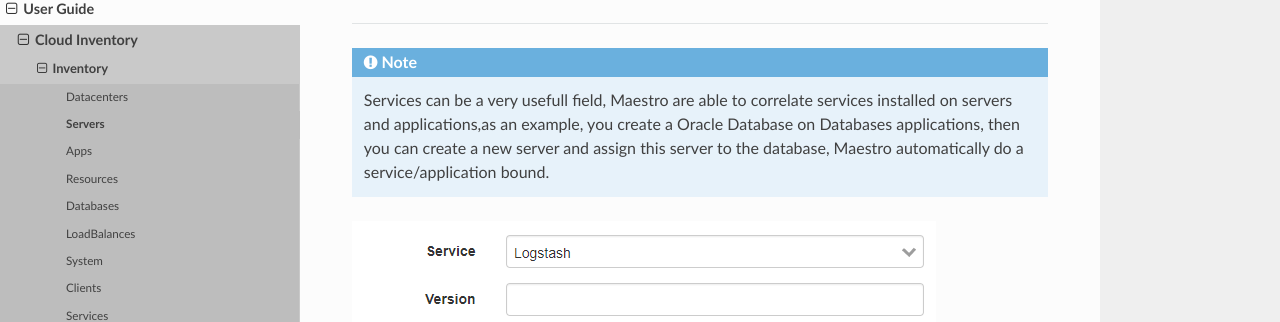
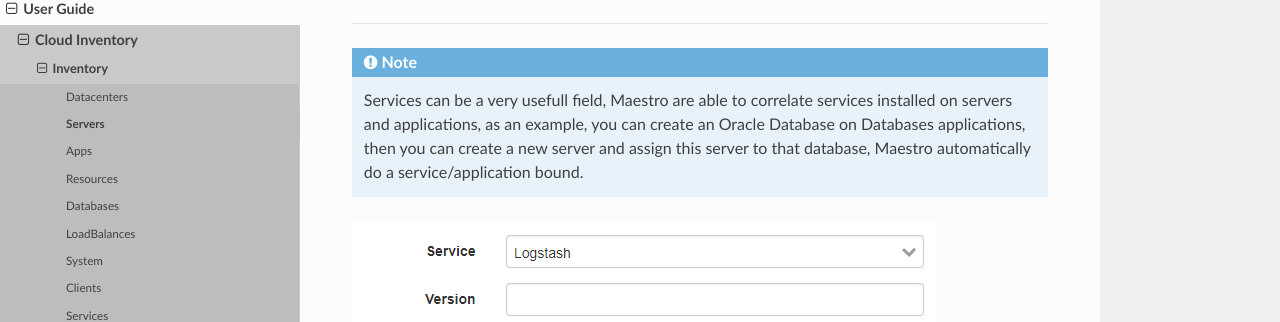
Before and after one commit to maestro-server/webdocs, a Sphinx documentation site: the page built from docs/userguide/cloud_inventory/inventory/servers.rst, in a window 1280 px wide and 900 px high, scrolled down 1624 px. Shown: the part 167-489 px from the top of the window. Built offline with Sphinx 7.4.7 and the Read the Docs theme 2.0.0, drawn with Linux system fonts in a browser that asks for light colours; formulas are drawn with MathJax 3.

Commit message:
Update servers.rst

```diff
--- a/docs/userguide/cloud_inventory/inventory/servers.rst
+++ b/docs/userguide/cloud_inventory/inventory/servers.rst
@@ -55,7 +55,7 @@ How you can to access and authenticate on that server.
 
 .. Note::
 
-   Services can be a very usefull field, Maestro are able to correlate services installed on servers and applications,as an example, you create a Oracle Database on Databases applications, then you can create a new server and assign this server to the database, Maestro automatically do a service/application bound.
+   Services can be a very usefull field, Maestro are able to correlate services installed on servers and applications, as an example, you can create an Oracle Database on Databases applications, then you can create a new server and assign this server to that database, Maestro automatically do a service/application bound.
 
 
 .. image:: ../../../_static/screen/sv_service.png
```
